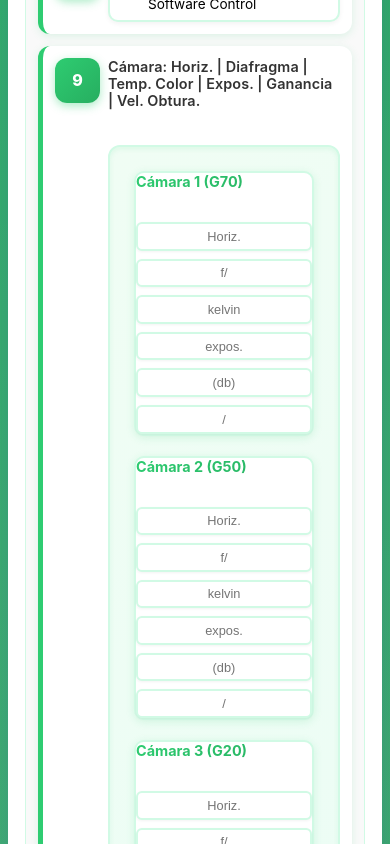
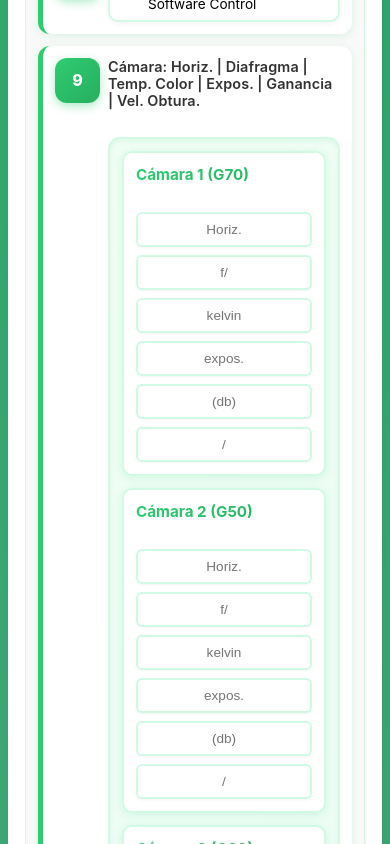
Before and after one commit to Guonejo/Checklist-director, a React (Vite) app: page /#/director in a window 390 px wide. Shown: the part 2040-2884 px from the top of the page. Built offline with nearby package versions, Linux system fonts and the light colour scheme.

Commit message:
Update Checklist.css

```diff
--- a/src/components/Checklist.css
+++ b/src/components/Checklist.css
@@ -748,6 +748,11 @@
     padding: 0.75rem;
   }
 
+  .camara-settings {
+    padding: 1rem;
+    gap: 1rem;
+  }
+
   .camara-config-section {
     margin-top: 1rem;
   }
@@ -1016,8 +1021,26 @@
     height: 18px;
   }
 
+  .camara-settings {
+    padding: 0.75rem;
+    gap: 0.75rem;
+    margin-top: 0.5rem;
+  }
+
+  .camara-group {
+    padding: 0.75rem;
+    margin-bottom: 0;
+  }
+
+  .camara-group h4 {
+    font-size: 0.95rem;
+    margin-bottom: 0.75rem;
+  }
+
   .camara-inputs {
     gap: 0.5rem;
+    flex-direction: column;
+    align-items: stretch;
   }
 
   .camara-inputs label {
@@ -1025,8 +1048,9 @@
   }
 
   .tiny-input {
-    font-size: 0.8rem;
-    padding: 0.3rem;
+    font-size: 0.85rem;
+    padding: 0.5rem;
+    width: 100%;
   }
 
   .observaciones-textarea {
```
